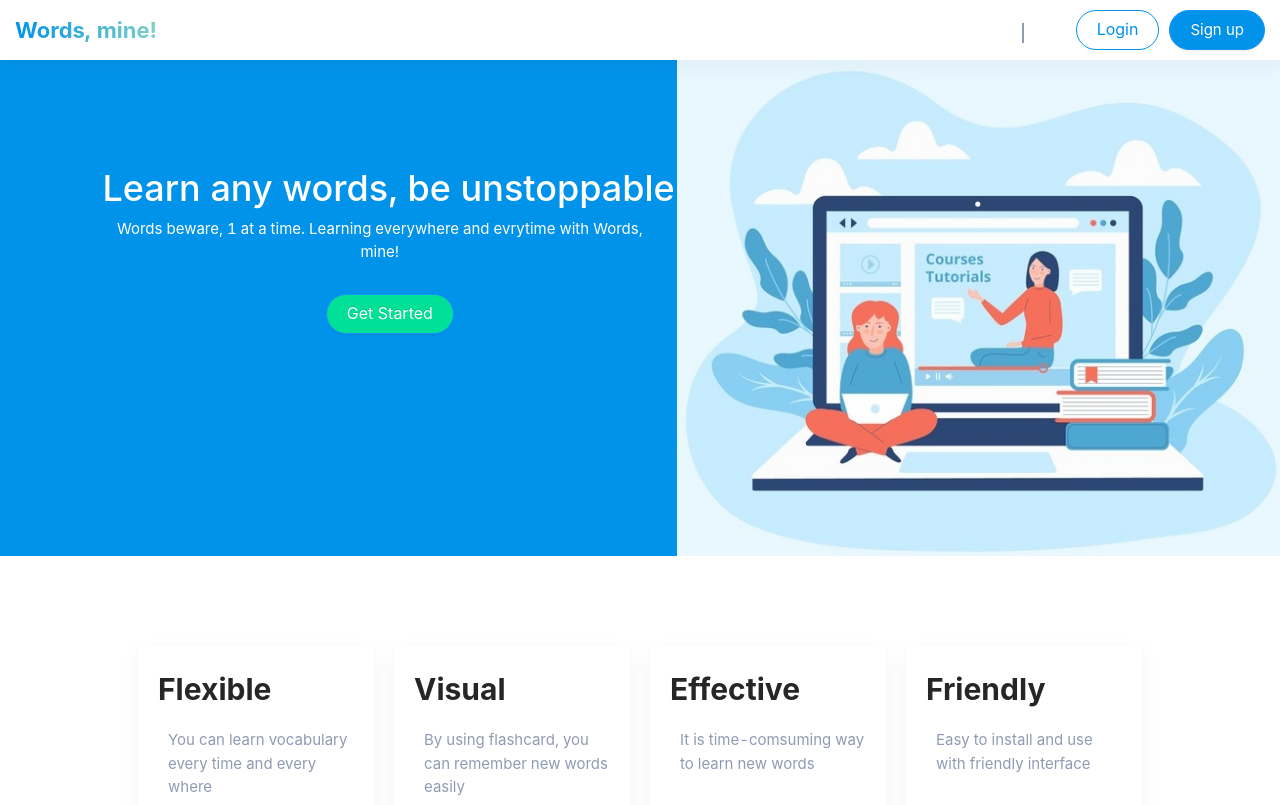
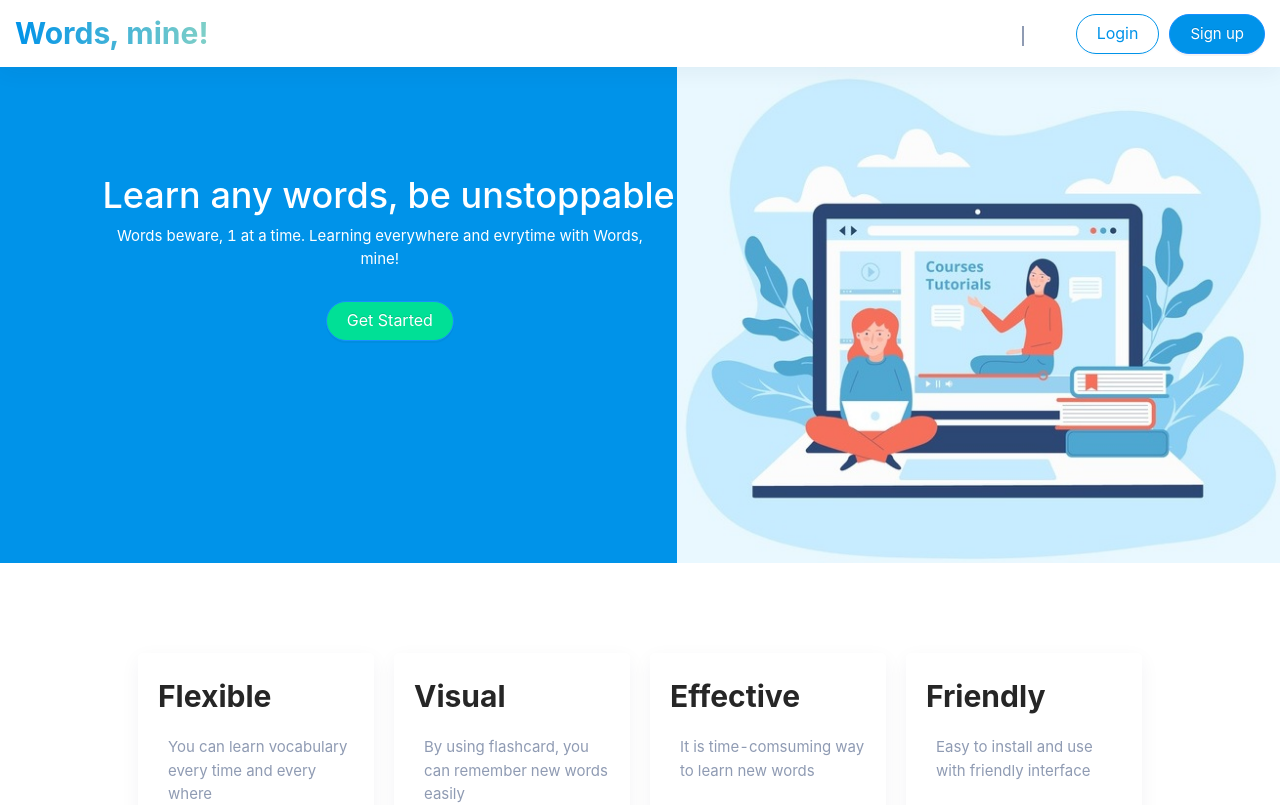
Before and after one commit to KieIO/wordsmine-landing-page, a React (Create React App) app: page / in a window 1280 px wide. Shown: the top 805 px of the page. Built offline with nearby package versions, Linux system fonts and the light colour scheme.

Commit message:
fix fontsize logo

```diff
--- a/src/components/Header/components/Logo/_logo.scss
+++ b/src/components/Header/components/Logo/_logo.scss
@@ -1,12 +1,8 @@
 .logo {
-    font-size: $font-size-heading5;
+    font-size: $font-size-heading3;
      background-image: linear-gradient(to right,  $color-primary-dark, $color-primary-light);
     -webkit-background-clip: text;
     color: transparent;
     font-weight: bold;
 
 }
-
-@media (max-width: 1000px ) {
-
-}
```
